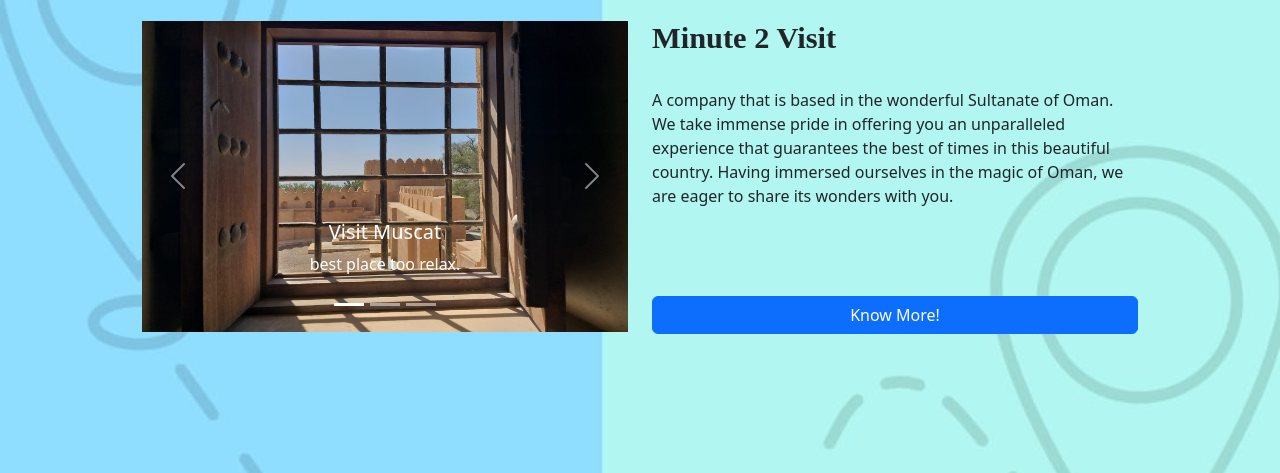
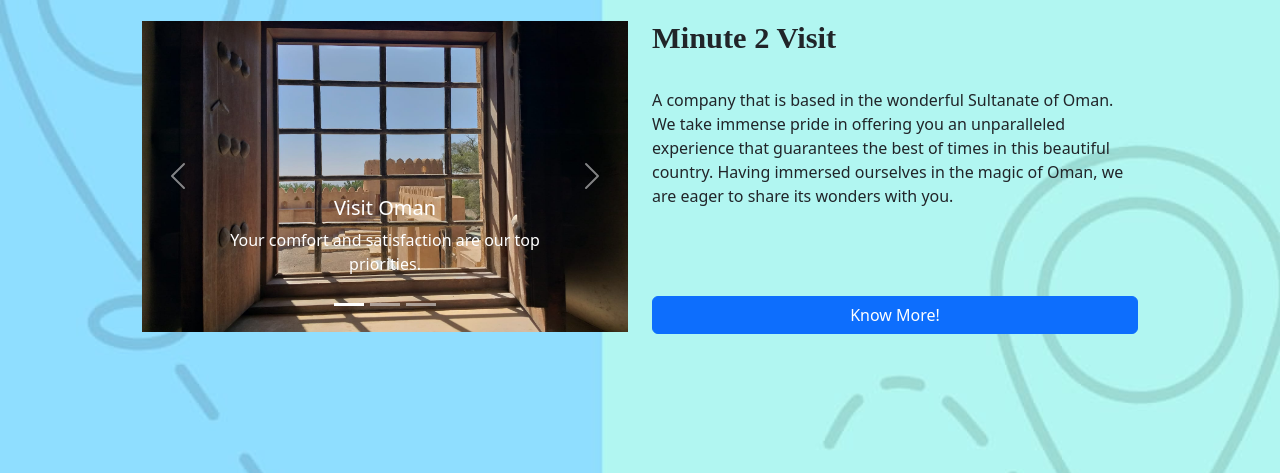
Before and after one commit to lee777777/Minute2visit3, a Django app: page / in a window 1280 px wide. Shown: the part 220-693 px from the top of the page. Run offline with Django 4.2, Linux system fonts and the light colour scheme; data that the repository does not hold is empty; some libraries are stand-ins or nearby versions; some web fonts are replaced.

Commit message:
desin fix in home page

```diff
--- a/minute2visit_site/templates/home.html
+++ b/minute2visit_site/templates/home.html
@@ -18,22 +18,22 @@
               <div class="carousel-item active">
                 <img src="{% static 'images/img1.jpg' %}" style="height: 311px;" class="d-block w-100" alt="...">
                 <div class="carousel-caption d-none d-md-block">
-                  <h5>Visit Muscat</h5>
-                  <p>best place too relax.</p>
+                  <h5>Visit Oman</h5>
+                  <p>Your comfort and satisfaction are our top priorities.</p>
                 </div>
               </div>
               <div class="carousel-item">
                 <img src="{% static 'images/img5.jpg' %}" style="height: 311px;"  class="d-block w-100" alt="...">
                 <div class="carousel-caption d-none d-md-block">
-                  <h5>Visit Muscat</h5>
+                  <h5>Visit Oman</h5>
                   <p>best place too relax.</p>
                 </div>
               </div>
               <div class="carousel-item ">
                 <img src="{% static 'images/img3.jpg' %}" style="height: 311px;"  class="d-block w-100" alt="...">
                 <div class="carousel-caption d-none d-md-block">
-                  <h5>Visit Muscat</h5>
-                  <p>best place too relax.</p>
+                  <h5>Visit Oman</h5>
+                  <p>The best of times in this beautiful country.</p>
                 </div>
               </div>
 
```
